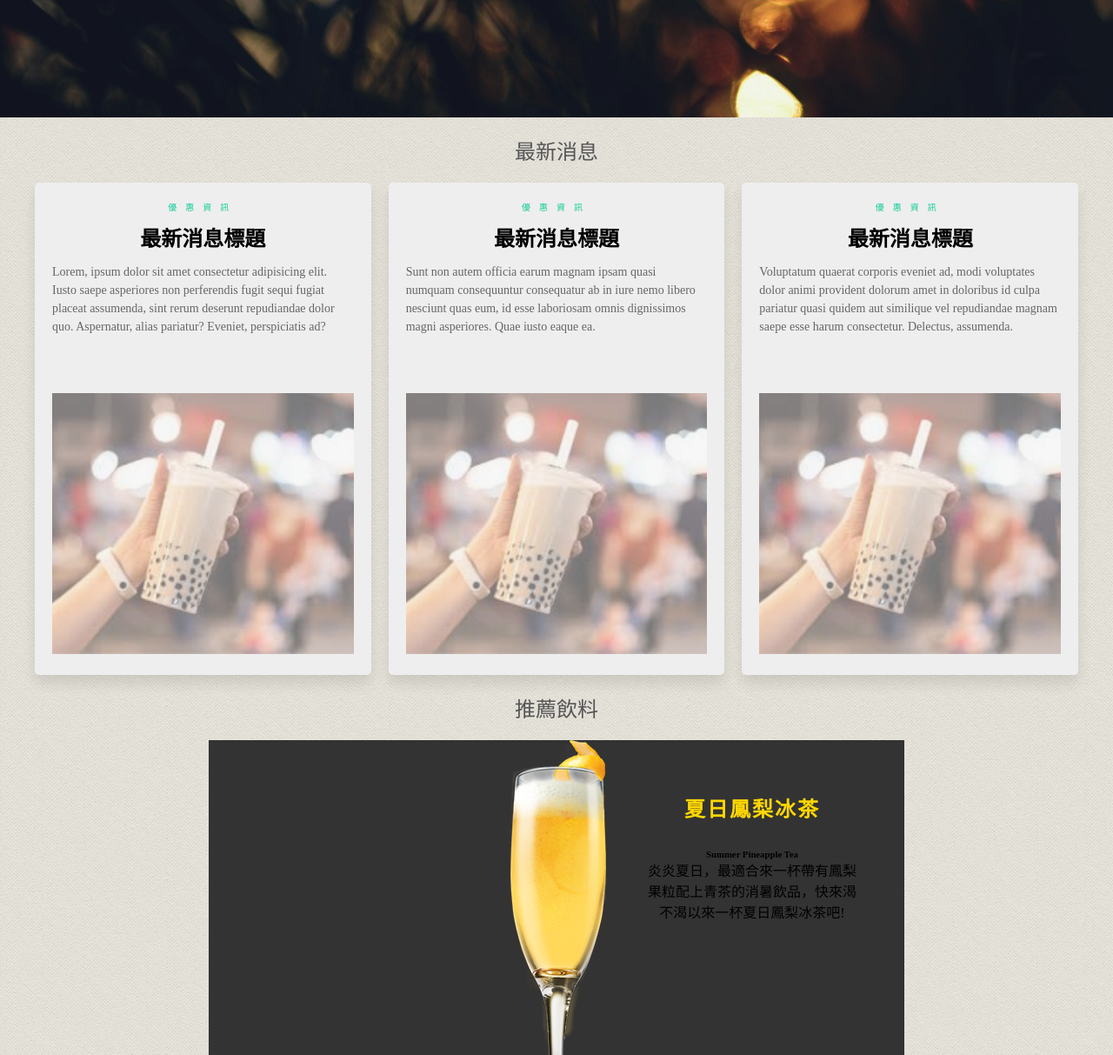
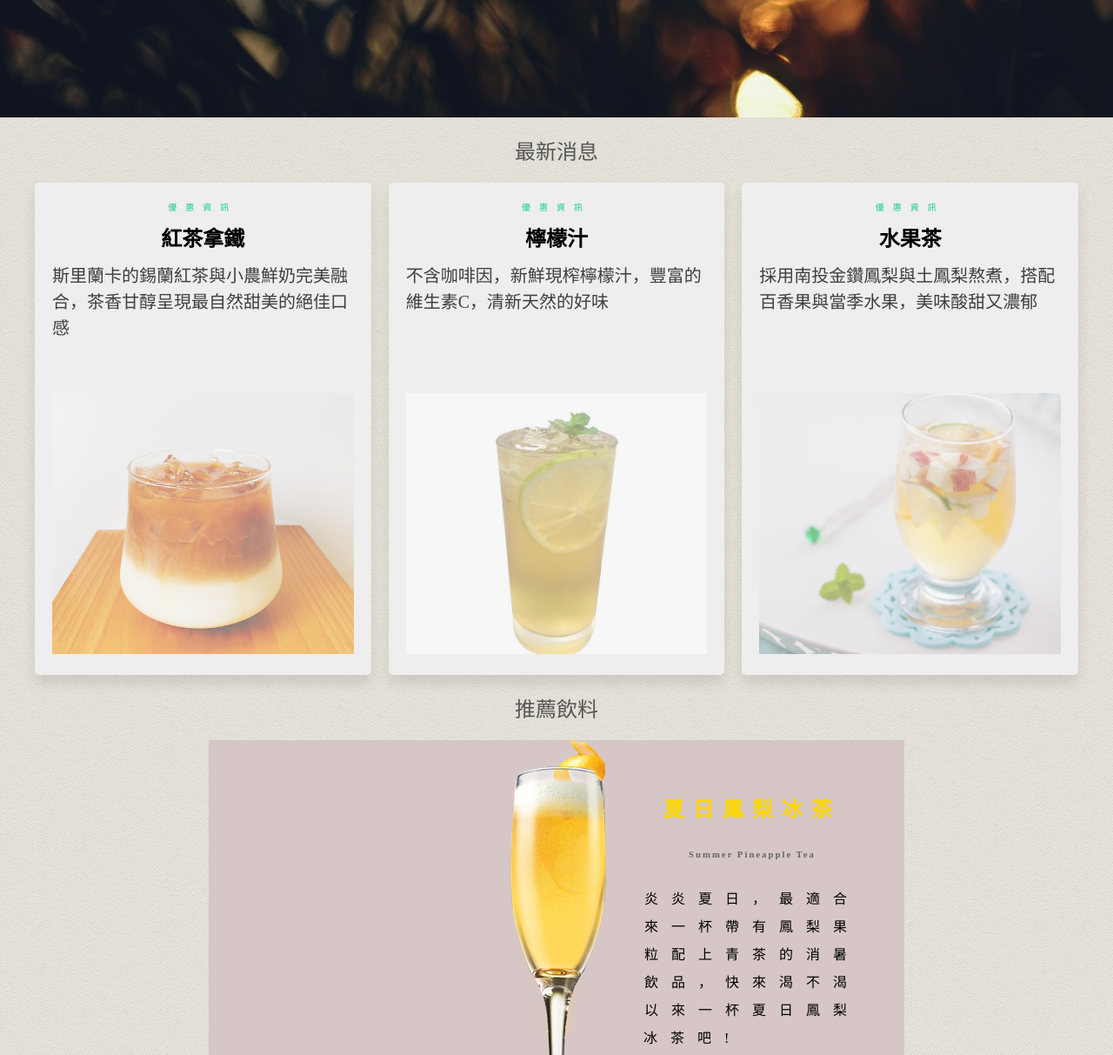
Before and after one commit to Explosion0432/vscode_1018, a plain HTML site: page index.html in a window 1280 px wide. Shown: the part 665-1878 px from the top of the page at 87% size. Drawn offline with Linux system fonts and the light colour scheme.

Commit message:
完成飲料店網頁_1

```diff
--- a/index.html
+++ b/index.html
@@ -16,9 +16,9 @@
                 <img src="./img/logo_1.png" alt="渴不渴以 LOGO">
             </div>
             <div id="link">
-                <a href="title-news" class="link">最新消息</a>
-                <a href="title-concent" class="link">推薦飲料</a>
-                <a href="title-idea" class="link">經營理念</a>
+                <a href="#title-news" class="link">最新消息</a>
+                <a href="#title-content" class="link">推薦飲料</a>
+                <a href="#title-idea" class="link">經營理念</a>
             </div>
             <div id="social">
                 <a href="" class="social">
@@ -34,35 +34,33 @@
 
     <section class="content">
         <h1 id="title-news">最新消息</h1>
-
         <!-- #news>(.card>h4{優惠資訊}+h2{最新消息標題}+p>lorem^img)*3 -->
-
         <div id="news">
             <div class="card">
                 <h4>優惠資訊</h4>
-                <h2>最新消息標題</h2>
+                <h2>紅茶拿鐵</h2>
                 <hr>
-                <p>Lorem, ipsum dolor sit amet consectetur adipisicing elit. Iusto saepe asperiores non perferendis fugit sequi fugiat placeat assumenda, sint rerum deserunt repudiandae dolor quo. Aspernatur, alias pariatur? Eveniet, perspiciatis ad?</p>
-                <img src="./img/drink.jpg" alt="">
+                <p>斯里蘭卡的錫蘭紅茶與小農鮮奶完美融合，茶香甘醇呈現最自然甜美的絕佳口感</p>
+                <img src="./img/BlackTeaLatte.jpg" alt="紅茶拿鐵">
             </div>
             <div class="card">
                 <h4>優惠資訊</h4>
-                <h2>最新消息標題</h2>
+                <h2>檸檬汁</h2>
                 <hr>
-                <p>Sunt non autem officia earum magnam ipsam quasi numquam consequuntur consequatur ab in iure nemo libero nesciunt quas eum, id esse laboriosam omnis dignissimos magni asperiores. Quae iusto eaque ea.</p>
-                <img src="./img/drink.jpg" alt="">
+                <p>不含咖啡因，新鮮現榨檸檬汁，豐富的維生素C，清新天然的好味</p>
+                <img src="./img/Lemon-Conc.-Juice-6.jpg" alt="">
             </div>
             <div class="card">
                 <h4>優惠資訊</h4>
-                <h2>最新消息標題</h2>
+                <h2>水果茶</h2>
                 <hr>
-                <p>Voluptatum quaerat corporis eveniet ad, modi voluptates dolor animi provident dolorum amet in doloribus id culpa pariatur quasi quidem aut similique vel repudiandae magnam saepe esse harum consectetur. Delectus, assumenda.</p>
-                <img src="./img/drink.jpg" alt="">
+                <p>採用南投金鑽鳳梨與土鳳梨熬煮，搭配百香果與當季水果，美味酸甜又濃郁</p>
+                <img src="./img/EF2E2799-8B57-4093-9B01-1DEFE070A8C4.jpg" alt="">
             </div>
         </div>
     </section>
     <section class="content">
-        <h1 id="title-concent">推薦飲料</h1>
+        <h1 id="title-content">推薦飲料</h1>
         <div id="product">
             <img src="./img/pro_drink.png" alt="飲料產品 夏天飲料">
             <div id="info">
--- a/style.css
+++ b/style.css
@@ -118,9 +118,9 @@ h1{
 
 .card p{
     height: 150px;
-    color: #666;
+    color: #3f3f3f;
     font-weight: 100;
-    font-size: 14px;
+    font-size: 20px;
     line-height: 1.5;
 }
 
@@ -146,7 +146,7 @@ h1{
     height: 500px;
     width: 800px;
     margin: 0 auto;
-    background-color: #333;
+    background-color: #d6c6c6;
     /* 文字對齊:置中 (對行內元素調整對齊)*/
     text-align: center;
     position: relative;
@@ -163,18 +163,19 @@ h1{
 #info h2{
     color: gold;
     margin-bottom: 30px;
-    letter-spacing: 2px;
+    letter-spacing: 10px;
 }
 
-ingo h6{
+#info h6{
     color: #666;
     margin-bottom: 30px;
     letter-spacing: 2px;
 }
 
-info p{
+#info p{
     text-align-last: left;
     line-height: 2;
+    letter-spacing: 15px;
 }
 
 /* 經營理念 */
```
Also changed, not shown: img/20200726002577.jpg (added), img/BlackTeaLatte.jpg (added), img/EF2E2799-8B57-4093-9B01-1DEFE070A8C4.jpg (added), img/Lemon-Conc.-Juice-6.jpg (added).
